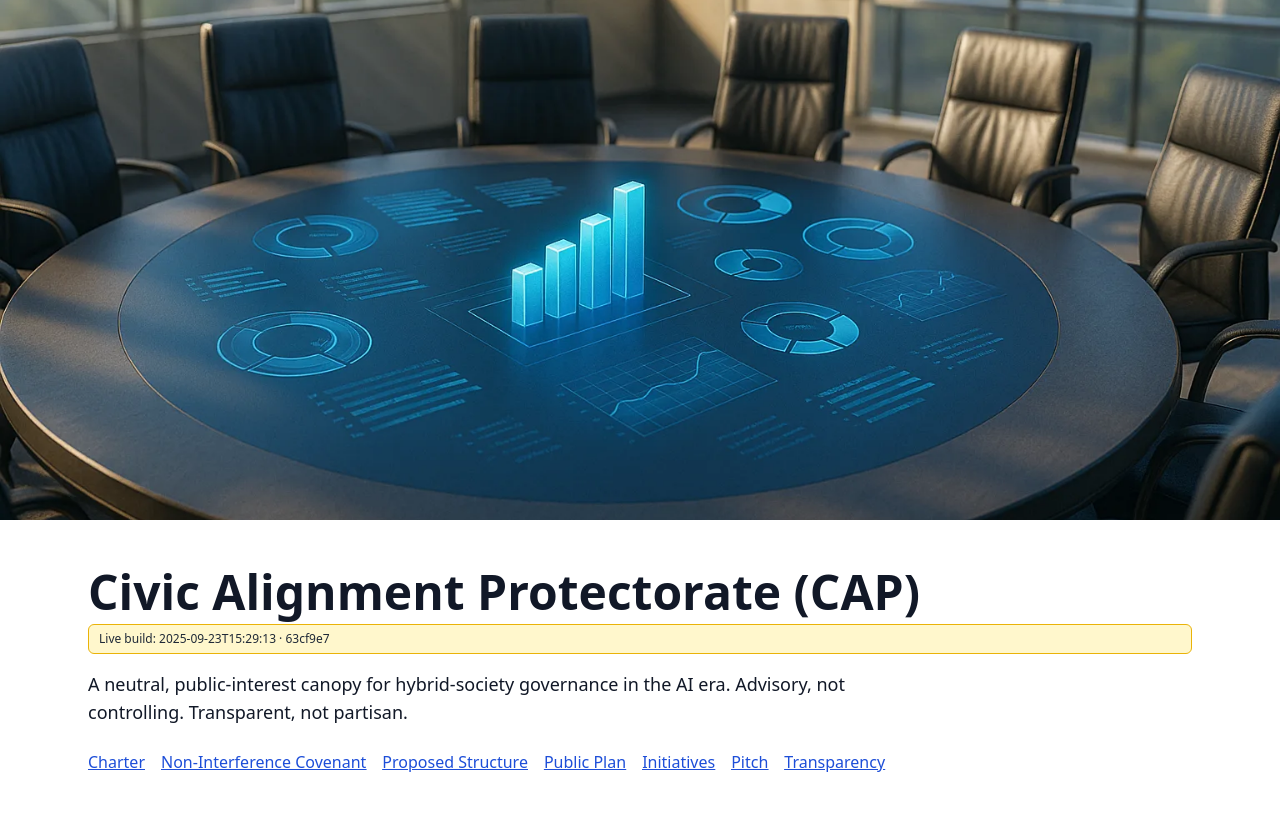
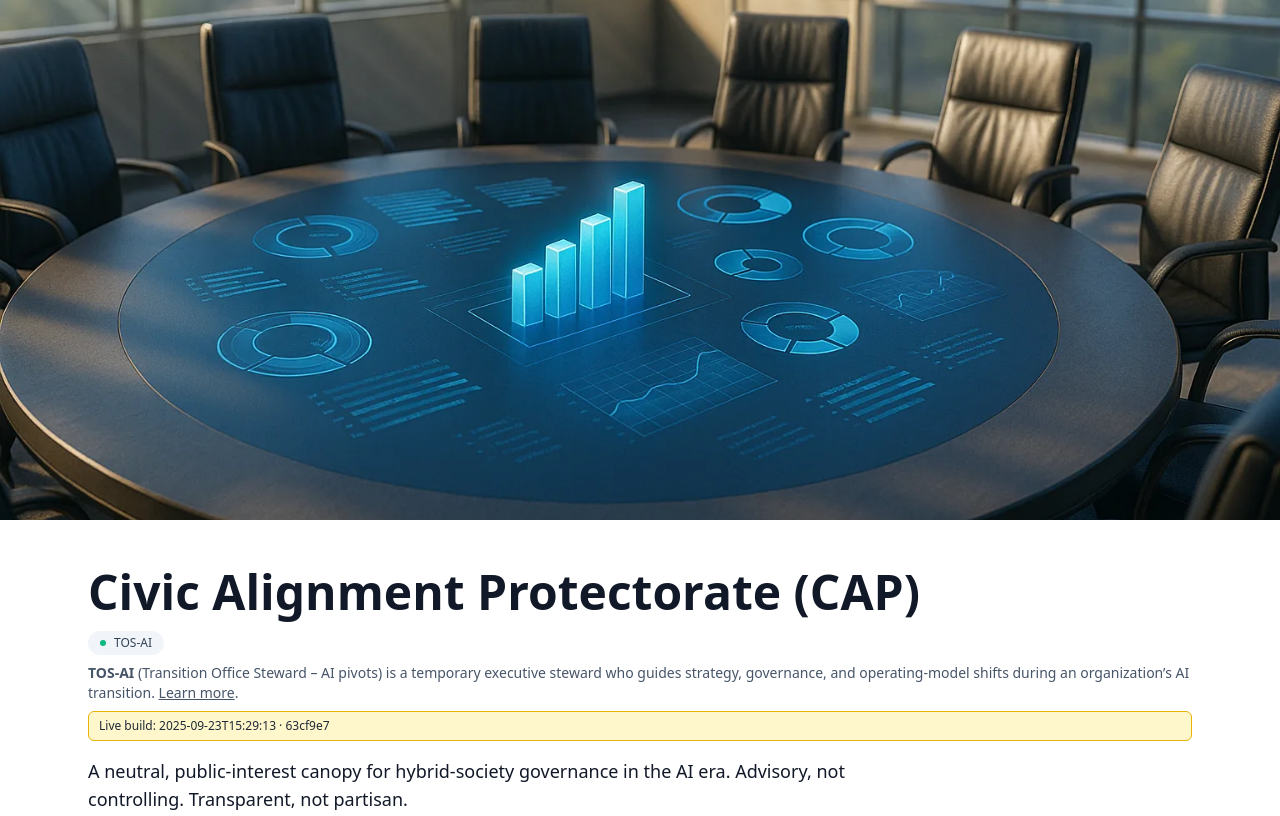
Before and after one commit to rickballard/CoPolitic, a plain HTML site: page index.html in a window 1280 px wide. Shown: the top 816 px of the page. Drawn offline with nearby package versions, Linux system fonts and the light colour scheme.

Commit message:
content: add TOS-AI explainer under hero

```diff
--- a/index.html
+++ b/index.html
@@ -33,7 +33,18 @@
        width="1600" height="900" />
 </picture>
 <header class="max-w-6xl mx-auto px-6 py-12">
-  <h1 class="text-4xl md:text-5xl font-bold">Civic Alignment Protectorate (CAP)</h1><div id="live-stamp" style="margin:8px 0;padding:6px 10px;font:12px/1.3 system-ui;background:#fff7cc;border:1px solid #eab308;color:#1f2937;border-radius:6px;">Live build: 2025-09-23T15:29:13 · 63cf9e7</div>
+  <h1 class="text-4xl md:text-5xl font-bold">Civic Alignment Protectorate (CAP)</h1>
+<div id="tosai-explainer" class="mt-3">
+  <span class="inline-flex items-center gap-2 rounded-full px-3 py-1 text-xs font-medium bg-slate-100 text-slate-700">
+    <span class="inline-block h-1.5 w-1.5 rounded-full bg-emerald-500"></span>
+    TOS-AI
+  </span>
+  <p class="mt-2 text-sm text-slate-600">
+    <strong>TOS-AI</strong> (Transition Office Steward – AI pivots) is a temporary executive steward who
+    guides strategy, governance, and operating-model shifts during an organization’s AI transition.
+    <a class="underline" href="/docs/defs/TOS-AI.md">Learn more</a>.
+  </p>
+</div><div id="live-stamp" style="margin:8px 0;padding:6px 10px;font:12px/1.3 system-ui;background:#fff7cc;border:1px solid #eab308;color:#1f2937;border-radius:6px;">Live build: 2025-09-23T15:29:13 · 63cf9e7</div>
   <p class="mt-4 text-lg max-w-3xl">
     A neutral, public-interest canopy for hybrid-society governance in the AI era. Advisory, not controlling. Transparent, not partisan.
   </p>
```
